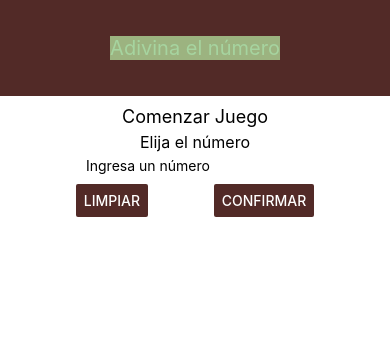
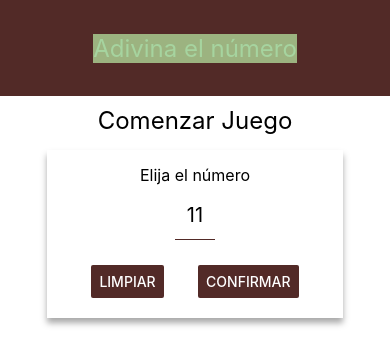
Before and after one commit to lucianorosende/RNGame, a React Native app: screen / in a window 390 px wide. Shown: the top 364 px of the page. Built offline with nearby package versions, Linux system fonts and the light colour scheme.

Commit message:
number game styles + functionality

```diff
--- /dev/null
+++ b/components/card/index.js
@@ -0,0 +1,11 @@
+import React from "react";
+import { View } from "react-native";
+import { styles } from "./styles"
+
+const Card = ({style, children}) => {
+    return(
+        <View style={{...styles.container, ...style}}>{children}</View>
+    )
+}
+
+export default Card
--- /dev/null
+++ b/components/card/styles.js
@@ -0,0 +1,18 @@
+import { StyleSheet } from "react-native"
+import theme from "../../constants/theme"
+
+export const styles = StyleSheet.create({
+
+    container: {
+
+        shadowColor: "#000",
+        shadowOffset: {
+            width: 0,
+            height: 5,
+        },
+        shadowOpacity: 0.34,
+        shadowRadius: 6.27,
+        elevation: 10,
+        backgroundColor: theme.colors.textSecondaryColor
+    },
+})
--- a/components/header/styles.js
+++ b/components/header/styles.js
@@ -1,17 +1,18 @@
 import { StyleSheet } from "react-native"
+import theme from "../../constants/theme"
 
 export const styles = StyleSheet.create({
 
     container: {
         width: "100%",
         height: 96,
-        backgroundColor: "#522A27",
+        backgroundColor: theme.colors.primary,
         alignItems: "center",
         justifyContent: "center",
     },
     title: {
-        color: "#A6D49F",
-        fontSize: 20,
-        backgroundColor: "#9CB380"
+        color: theme.colors.textColor,
+        fontSize: theme.fontSize.xLarge,
+        backgroundColor: theme.colors.secondary
     }
 })
--- a/components/index.js
+++ b/components/index.js
@@ -1 +1,3 @@
 export {default as Header} from "./header/index"
+export {default as Card} from "./card/index"
+export {default as Input} from "./input/index"
--- /dev/null
+++ b/components/input/index.js
@@ -0,0 +1,12 @@
+import React from "react";
+import { TextInput } from "react-native";
+import { styles } from "./styles"
+
+
+const Input = ({style, ...props}) => {
+    return(
+        <TextInput style={{...styles.input, ...style}} {...props} />
+    )
+}
+
+export default Input
--- /dev/null
+++ b/components/input/styles.js
@@ -0,0 +1,13 @@
+import { StyleSheet } from "react-native"
+import theme from "../../constants/theme"
+
+export const styles = StyleSheet.create({
+
+    input:{
+        height: 30,
+        borderBottomColor: theme.colors.primary,
+        borderBottomWidth: 1,
+        color: theme.colors.textColorDark,
+        marginBottom: 15,
+    }
+})
--- /dev/null
+++ b/constants/theme.js
@@ -0,0 +1,15 @@
+export default {
+    colors:{
+        primary: '#522A27',
+        secondary: '#9CB380',
+        textColor: '#A6D49F',
+        textSecondaryColor: '#fff',
+        textColorDark: '#000',
+    },
+    fontSize:{
+        small: 12,
+        medium: 16,
+        large: 20,
+        xLarge: 24,
+    }
+};
--- a/screens/start-game/index.js
+++ b/screens/start-game/index.js
@@ -1,20 +1,42 @@
-import React from "react";
-import {View, Text, TextInput, Button} from "react-native";
+import React, {useState} from "react";
+import {View, Text, Button, TouchableWithoutFeedback, Keyboard} from "react-native";
 import { styles } from "./styles"
+import { Card, Input } from "../../components";
+import theme from "../../constants/theme";
 
 const StartGame = () => {
+
+    const [enteredValue, setEnteredValue] = useState("");
+
+    const onInputChange = (text) => {
+        setEnteredValue(text.replace(/[^0-9]/g, ""));
+    }
+
     return(
+        <TouchableWithoutFeedback onPress={() => Keyboard.dismiss()}>
         <View style={styles.container}>
             <Text style={styles.title}>Comenzar Juego</Text>
-            <View style={styles.inputContainer}>
+            <Card style={styles.inputContainer}>
                 <Text style={styles.subTitle}>Elija el número</Text>
-                <TextInput placeholder="Ingresa un número" keyboardType="numeric" />
-            </View>
-            <View style={styles.buttonContainer}>
-                <Button title="Limpiar" color={"#522A27"} onPress={() => null}></Button>
-                <Button title="Confirmar" color={"#522A27"} onPress={() => null}></Button>
-            </View>
+                    <Input
+                    placeholder="11"
+                    keyboardType="numeric"
+                    style={styles.input}
+                    maxLength={2}
+                    blurOnSubmit
+                    autoCapitalize="none"
+                    autoCorrect={false}
+                    value={enteredValue}
+                    onChangeText={text => onInputChange(text)}
+                    />
+                <View style={styles.buttonContainer}>
+                    <Button title="Limpiar" color={theme.colors.primary} onPress={() => null}></Button>
+                    <Button title="Confirmar" color={theme.colors.primary} onPress={() => null}></Button>
+                </View>
+            </Card>
+
         </View>
+        </TouchableWithoutFeedback>
     )
 }
 
--- a/screens/start-game/styles.js
+++ b/screens/start-game/styles.js
@@ -1,4 +1,5 @@
 import { StyleSheet } from "react-native"
+import theme from "../../constants/theme"
 
 export const styles = StyleSheet.create({
 
@@ -8,13 +9,16 @@ export const styles = StyleSheet.create({
         padding: 10,
     },
     title: {
-        fontSize: 18,
-        color: "#000",
+        fontSize: theme.fontSize.xLarge,
+        color: theme.colors.textColorDark,
     },
     inputContainer: {
         width: 300,
         maxWidth: "80%",
         alignItems: "center",
+        padding: 10,
+        marginTop: 15,
+
     },
     buttonContainer:{
         flexDirection: "row",
@@ -23,7 +27,14 @@ export const styles = StyleSheet.create({
         margin: 10,
     },
     subTitle:{
-        fontSize: 16,
+        fontSize: theme.fontSize.medium,
         margin: 5,
+
+    },
+    input:{
+        width: 40,
+        textAlign: "center",
+        fontSize: theme.fontSize.large,
+        height: 50,
     }
 })
```
